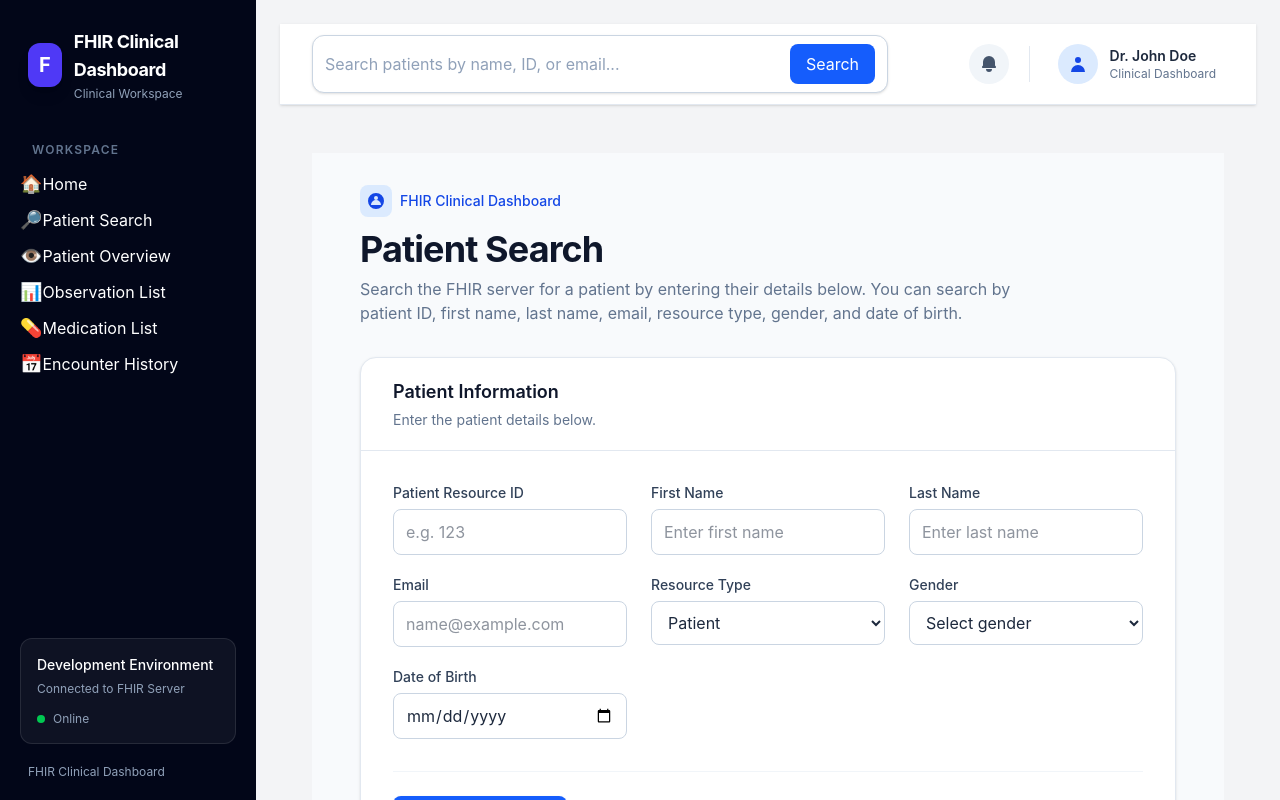
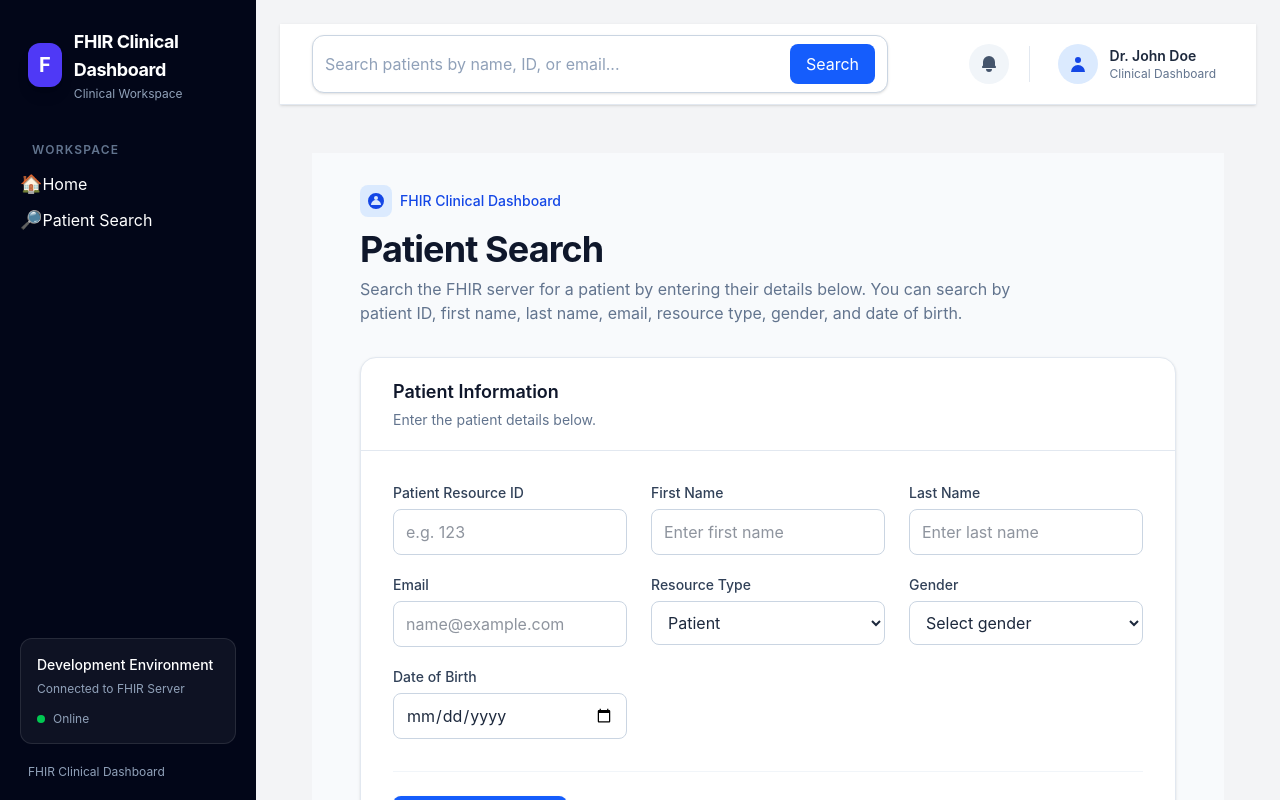
Before and after one commit to davebott-dev/fhir-clinical-dashboard, a React (Vite) app in the folder Client/: page /patient_search in a window 1280 px wide. Built offline with nearby package versions, Linux system fonts and the light colour scheme.

Commit message:
sidebar components conditional render and route to selected patient

```diff
--- a/Client/src/components/sidebar.jsx
+++ b/Client/src/components/sidebar.jsx
@@ -1,7 +1,9 @@
-import { NavLink } from 'react-router-dom';
-
+import { NavLink, useMatch} from 'react-router-dom';
 
 function Sidebar() {
+  const patientOverviewMatch = useMatch("/patient/:route/:patientId");
+  const patientId=  patientOverviewMatch?.params?.patientId; // Extract the patientId from the URL parameters using useMatch
+
   return (
     <aside className = "flex min-h-screen w-full shrink-0 flex-col bg-slate-950 p-5 text-white md:w-64">
       <div className ="mb-10 flex items-center gap-3 px-2 pt-2">
@@ -21,31 +23,35 @@
           <span className="text-lg">🏠</span>
           <span>Home</span>
         </NavLink>
-        <NavLink to="/patientSearch">
+        <NavLink to="/patient_search">
           <span className="text-lg">🔎</span>
           <span>Patient Search</span>
         </NavLink>
 
-        <NavLink to="/patientOverview" >
-          <span className="text-lg">👁️</span>
-          <span>Patient Overview</span>
-        </NavLink>
+        {patientOverviewMatch && (
+          <>
+          <NavLink to={`/patient/overview/${patientId}`}>
+            <span className="text-lg">👁️</span>
+            <span>Patient Overview</span>
+          </NavLink>
 
-        <NavLink to="/observationList">
+
+        <NavLink to={`/patient/observations/${patientId}`}>
           <span className="text-lg">📊</span>
           <span>Observation List</span>
         </NavLink>
 
-        <NavLink to="/medicationList">
+        <NavLink to={`/patient/medication-list/${patientId}`}>
           <span className="text-lg">💊</span>
           <span>Medication List</span>
         </NavLink>
 
-        <NavLink to="/encounterHistory">
+        <NavLink to={`/patient/encounter-history/${patientId}`}>
           <span className="text-lg">📅</span>
           <span>Encounter History</span>
         </NavLink>
-
+        </>
+        )}
       </nav>
 
       <div className ="mt-auto pt-8">
--- a/Client/src/routes/patientOverview.jsx
+++ b/Client/src/routes/patientOverview.jsx
@@ -1,19 +1,11 @@
-import {useMatch} from "react-router-dom";
-
 function PatientOverview() {
-  const match = useMatch("/patientOverview/:patientId");
-  const patientId = match?.params?.patientId; // Extract the patientId from the URL parameters using useMatch
 
   return (
     <>
-        {patientId ? (
       <div>
         <h1 className="text-2xl font-bold mb-4">Patient Overview</h1>
-        <p>Displaying information for patient with ID: {patientId}</p>
+        <p>Displaying information for patient with ID: </p>
       </div>
-    ) : (
-      <p>Patient not found.</p>
-    )}
     </>
   );
 }
--- a/Client/src/routes/patientSearch.jsx
+++ b/Client/src/routes/patientSearch.jsx
@@ -68,7 +68,7 @@
     const patient_data = await response.json();
     console.log(patient_data);
     if(response.ok) { //check if the response is successful
-      navigate('/searchResults', { state: { patientData: patient_data } }); //navigate to search results page with the fetched data
+      navigate('/search_results', { state: { patientData: patient_data } }); //navigate to search results page with the fetched data
     } else {
       console.error('Error fetching patient data:', patient_data);
     }
--- a/Client/src/routes/searchResults.jsx
+++ b/Client/src/routes/searchResults.jsx
@@ -86,7 +86,7 @@
                                 <div
                                     key={resource?.id || index}
                                     className="group rounded-xl border border-slate-200 bg-white p-6 shadow-sm transition duration-200 hover:-translate-y-1 hover:border-blue-300 hover:shadow-md"
-                                    onClick={()=> navigate(`/patientOverview/${resource?.id}`, {state: {patientResource: resource}})}
+                                    onClick={()=> navigate(`/patient/overview/${resource?.id}`, {state: {patientResource: resource}})}
                                 >
                                     {/* Card Header */}
                                     <div className="flex items-center gap-4">
```
